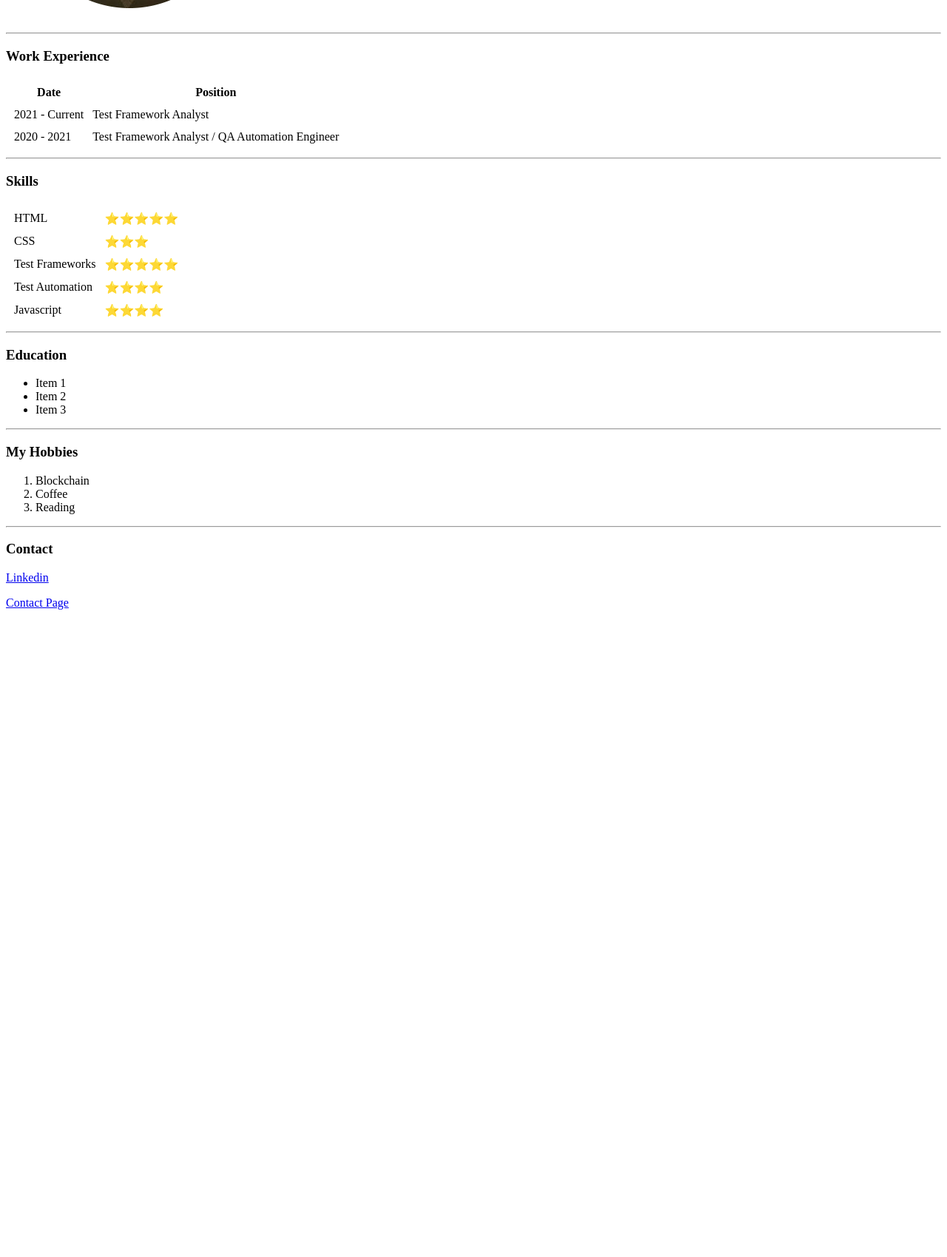
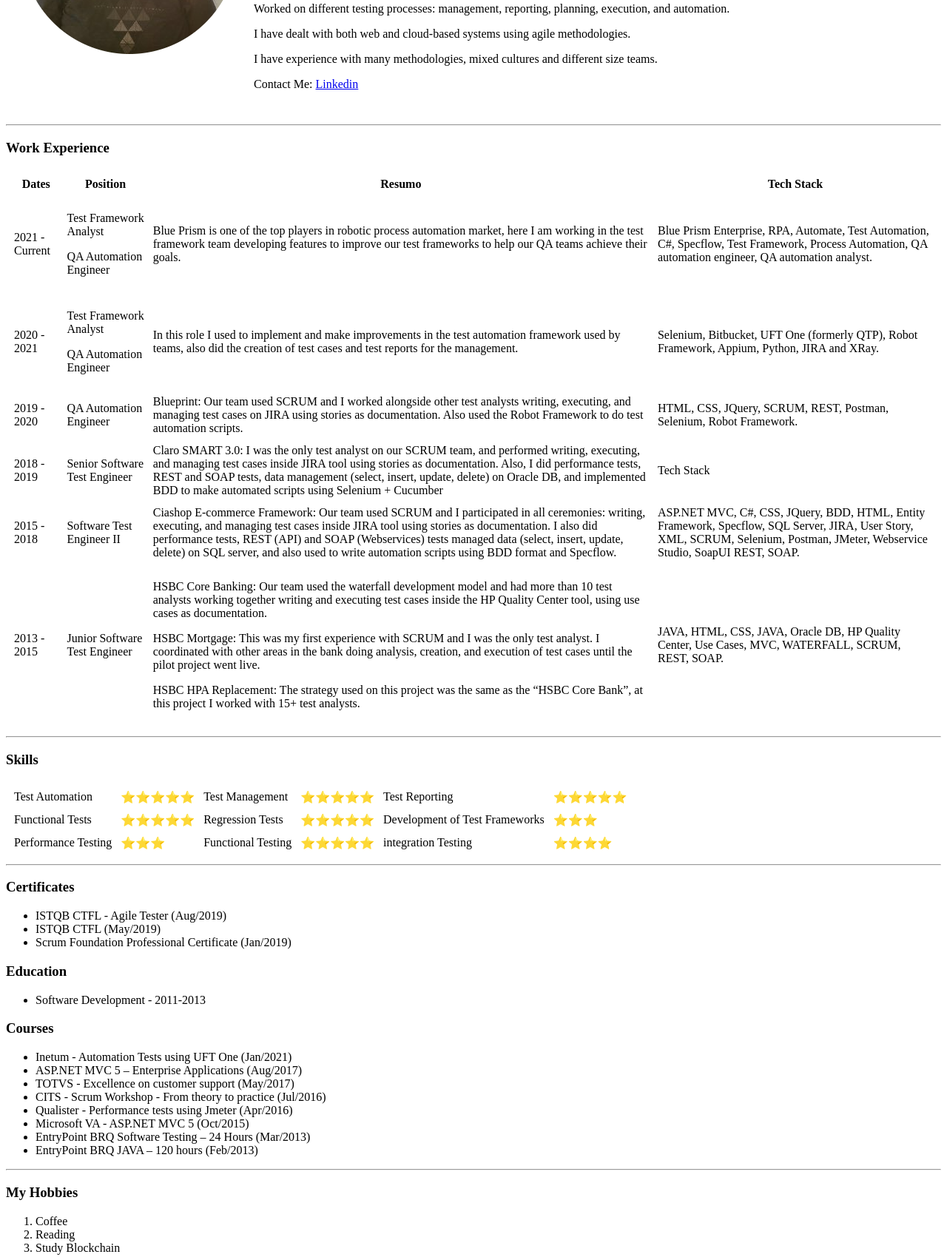
Before and after one commit to crysppie/cv, a plain HTML site: page index.html in a window 1280 px wide. Shown: the part 310-2009 px from the top of the page at 74% size. Before the commit the page ends 1150 px from the top, so only its background shows below. Drawn offline with Linux system fonts and the light colour scheme.

Commit message:
second version of index

```diff
--- a/index.html
+++ b/index.html
@@ -6,7 +6,7 @@
     <meta http-equiv="X-UA-Compatible" content="IE=edge">
     <meta name="viewport" content="width=device-width, initial-scale=1.0">
     <meta name="description" content="This is the CV of Cristiano">
-    <title>Cristiano's Personal Site</title>
+    <title>Cristiano's CV</title>
 </head>
 
 <body>
@@ -15,10 +15,16 @@
             <td><img src="images/cris.png" alt="Cristiano Z"></td>
             <td>
                 <h1>Cristiano Z.</h1>
+                <p><em>Senior Test Automation Engineer</em>
                 <p><em>Founder of <strong>CDC - Crush DA Code</strong></em></p>
                 <p><em>Founder of <strong>TCR - The Code Roasters</strong></em></p>
                 <p><em>Founder of <strong>CC - Crysppie Coding</strong></em></p>
-                <p>Software developer based in Lisbon focused into quality assurance. Used to develop many test frameworks for the gigants of IT industry.</p>
+                <p>Test automation engineer certified by ISTQB with CTFL-AT certification.
+                <p>QA since 2013, and from 2018 focused in test automation.</p>
+                <p>Worked on different testing processes: management, reporting, planning, execution, and automation.</p>
+                <p>I have dealt with both web and cloud-based systems using agile methodologies.</p>
+                <p>I have experience with many methodologies, mixed cultures and different size teams.</p>
+                <p>Contact Me: <a href="https://www.linkedin.com/in/cristianoz">Linkedin</a></p>
             </td>
         </tr>
     </table>
@@ -26,16 +32,52 @@
     <h3>Work Experience</h3>
     <table cellspacing="10">
         <thead></thead>
-            <th>Date</th>
+            <th>Dates</th>
             <th>Position</th>
+            <th>Resumo</th>
+            <th>Tech Stack</th>
         <tbody>
             <tr>
                 <td>2021 - Current</td>
-                <td>Test Framework Analyst</td>
+                <td><p>Test Framework Analyst</p>
+                    <p>QA Automation Engineer</p></td>
+                <td>Blue Prism is one of the top players in robotic process automation market, here I am working in the test framework team developing features to improve our test frameworks to help our QA teams achieve their goals.</td>
+                <td>Blue Prism Enterprise, RPA, Automate, Test Automation, C#, Specflow, Test Framework, Process Automation, QA automation engineer, QA automation analyst.</td>
             </tr>
             <tr>
                 <td>2020 - 2021</td>
-                <td>Test Framework Analyst / QA Automation Engineer</td>
+                <td><p>Test Framework Analyst</p>
+                    <p>QA Automation Engineer</p></td>
+                <td>In this role I used to implement and make improvements in the test automation framework used by teams, also did the creation of test cases and test reports for the management.</td>
+                <td>Selenium, Bitbucket, UFT One (formerly QTP), Robot Framework, Appium, Python, JIRA and XRay.</td>
+            </tr>
+            <tr>
+                <td>2019 - 2020</td>
+                <td>QA Automation Engineer</td>
+                <td>Blueprint: Our team used SCRUM and I worked alongside other test analysts writing, executing, and managing test cases on JIRA using stories as documentation.
+                    Also used the Robot Framework to do test automation scripts.</td>
+                <td>HTML, CSS, JQuery, SCRUM, REST, Postman, Selenium, Robot Framework.</td>
+            </tr>
+            <tr>
+                <td>2018 - 2019</td>
+                <td>Senior Software Test Engineer</td>
+                <td>Claro SMART 3.0: I was the only test analyst on our SCRUM team, and performed writing, executing, and managing test cases inside JIRA tool using stories as documentation. Also, I did performance tests, REST and SOAP tests, data management (select, insert, update, delete) on Oracle DB, and implemented BDD to make automated scripts using Selenium + Cucumber </td>
+                <td>Tech Stack</td>
+            </tr>
+            <tr>
+                <td>2015 - 2018</td>
+                <td>Software Test Engineer II</td>
+                <td>Ciashop E-commerce Framework: Our team used SCRUM and I participated in all ceremonies: writing, executing, and managing test cases inside JIRA tool using stories as documentation. I also did performance tests, REST (API) and SOAP (Webservices) tests managed data (select, insert, update, delete) on SQL server, and also used to write automation
+                    scripts using BDD format and Specflow.</td>
+                <td>ASP.NET MVC, C#, CSS, JQuery, BDD, HTML, Entity Framework, Specflow, SQL Server, JIRA, User Story, XML, SCRUM, Selenium, Postman, JMeter, Webservice Studio, SoapUI REST, SOAP.</td>
+            </tr>
+            <tr>
+                <td>2013 - 2015</td>
+                <td>Junior Software Test Engineer</td>
+                <td><p>HSBC Core Banking: Our team used the waterfall development model and had more than 10 test analysts working together writing and executing test cases inside the HP Quality Center tool, using use cases as documentation.</p>
+                    <p>HSBC Mortgage: This was my first experience with SCRUM and I was the only test analyst. I coordinated with other areas in the bank doing analysis, creation, and execution of test cases until the pilot project went live.</p>
+                    <p>HSBC HPA Replacement: The strategy used on this project was the same as the “HSBC Core Bank”, at this project I worked with 15+ test analysts.</p></td>
+                <td>JAVA, HTML, CSS, JAVA, Oracle DB, HP Quality Center, Use Cases, MVC, WATERFALL, SCRUM, REST, SOAP.</td>
             </tr>
         </tbody>
         <tfoot></tfoot>
@@ -44,44 +86,60 @@
     <h3>Skills</h3>
     <table cellspacing="10">
         <tr>
-            <td>HTML</td>
+            <td>Test Automation</td>
+            <td>⭐⭐⭐⭐⭐</td>
+            <td>Test Management</td>
+            <td>⭐⭐⭐⭐⭐</td>
+            <td>Test Reporting</td>
             <td>⭐⭐⭐⭐⭐</td>
         </tr>
         <tr>
-            <td>CSS</td>
+            <td>Functional Tests</td>
+            <td>⭐⭐⭐⭐⭐</td>
+            <td>Regression Tests</td>
+            <td>⭐⭐⭐⭐⭐</td>
+            <td>Development of Test Frameworks</td>
             <td>⭐⭐⭐</td>
         </tr>
         <tr>
-            <td>Test Frameworks</td>
+            <td>Performance Testing</td>
+            <td>⭐⭐⭐</td>
+            <td>Functional Testing</td>
             <td>⭐⭐⭐⭐⭐</td>
-        </tr>
-        <tr>
-            <td>Test Automation</td>
-            <td>⭐⭐⭐⭐</td>
-        </tr>
-        <tr>
-            <td>Javascript</td>
+            <td>integration Testing</td>
             <td>⭐⭐⭐⭐</td>
         </tr>
     </table>
     <hr>
+    <h3>Certificates</h3>
+    <ul>
+        <li>ISTQB CTFL - Agile Tester (Aug/2019)</li>
+        <li>ISTQB CTFL (May/2019)</li>
+        <li>Scrum Foundation Professional Certificate (Jan/2019)</li>
+    </ul>
     <h3>Education</h3>
     <ul>
-        <li>Item 1</li>
-        <li>Item 2</li>
-        <li>Item 3</li>
+        <li>Software Development - 2011-2013</li>
+    </ul>
+    <h3>Courses</h3>
+    <ul>
+        <li>Inetum - Automation Tests using UFT One (Jan/2021)</li>
+        <li>ASP.NET MVC 5 – Enterprise Applications (Aug/2017)</li>
+        <li>TOTVS - Excellence on customer support (May/2017)</li>
+        <li>CITS - Scrum Workshop - From theory to practice (Jul/2016)</li>
+        <li>Qualister - Performance tests using Jmeter (Apr/2016)</li>
+        <li>Microsoft VA - ASP.NET MVC 5 (Oct/2015)</li>
+        <li>EntryPoint BRQ Software Testing – 24 Hours (Mar/2013)</li>
+        <li>EntryPoint BRQ JAVA – 120 hours (Feb/2013)</li>
     </ul>
     <hr>
     <h3>My Hobbies</h3>
     <ol>
-        <li>Blockchain</li>
         <li>Coffee</li>
         <li>Reading</li>
+        <li>Study Blockchain</li>
     </ol>
     <hr>
-    <h3>Contact</h3>
-    <p><a href="https://www.linkedin.com/in/cristianoz">Linkedin</a></p>
-    <p><a href="contact-me.html">Contact Page</a></p>
 </body>
 
 </html>
```
